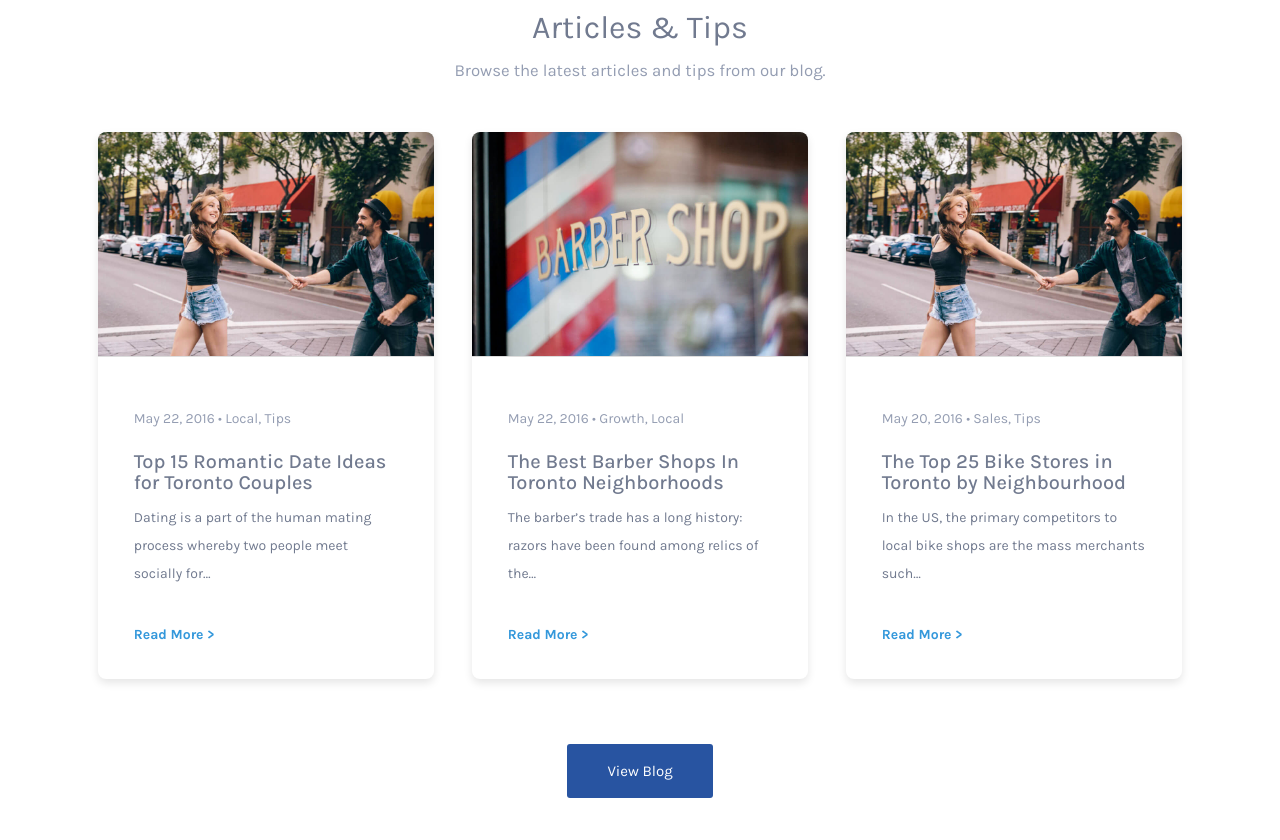
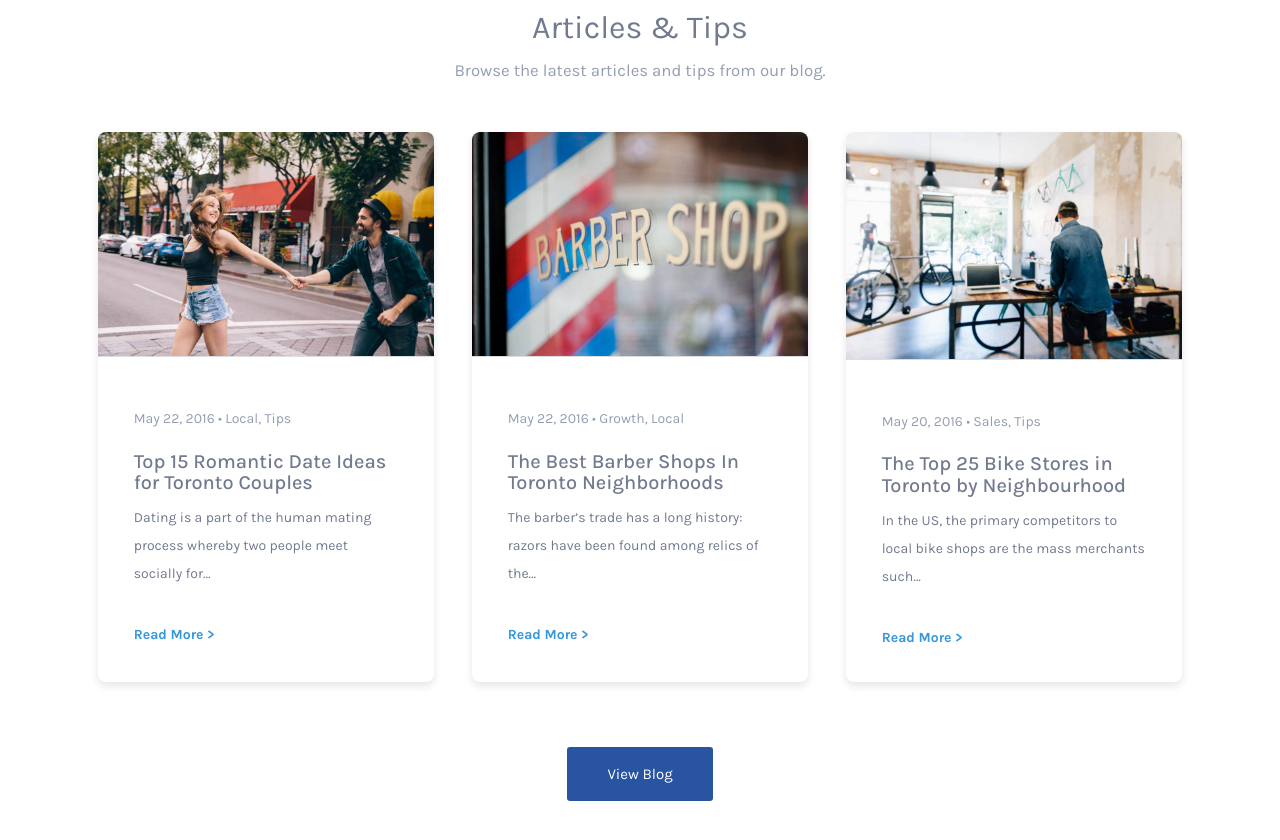
Before and after one commit to Blaczeus/Listify, a plain HTML site: page index.html in a window 1280 px wide. Shown: the part 4440-5280 px from the top of the page. Drawn offline with nearby package versions, Linux system fonts and the light colour scheme.

Commit message:
"Updated image source in Card 3 from 'romantic.jpg' to 'bike-store.jpg'"

```diff
--- a/index.html
+++ b/index.html
@@ -387,7 +387,7 @@
 
                 <!-- Card 3 -->
                 <div class="blog-card">
-                    <img src="assets/img/romantic.jpg" alt="Couple on a date">
+                    <img src="assets/img/bike-store.jpg" alt="Couple on a date">
                     <div class="content">
                         <p class="date">May 20, 2016 • Sales, Tips</p>
                         <h3>The Top 25 Bike Stores in Toronto by Neighbourhood</h3>
```
